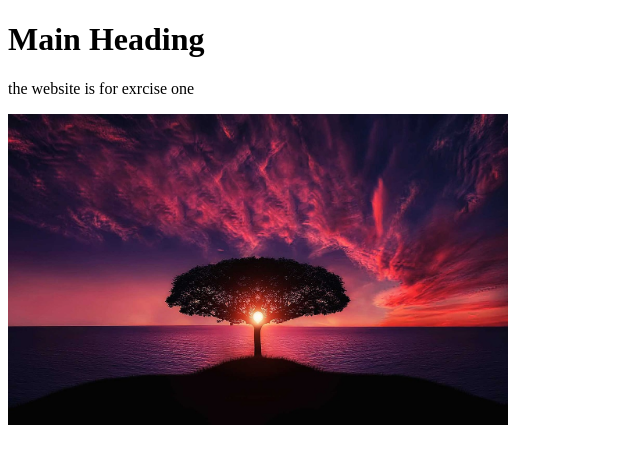
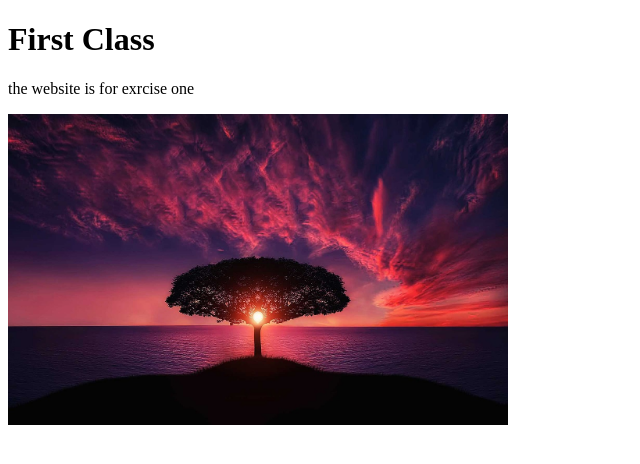
Before and after one commit to FnoizY/Class-work-1, a plain HTML site: page Class 1 HTML/Exercise 1.html in a window 1280 px wide. Shown: the whole page, without its empty margins (0-640 px from the left). Drawn offline with Linux system fonts and the light colour scheme.

Commit message:
second commit

```diff
--- a/Class 1 HTML/Exercise 1.html
+++ b/Class 1 HTML/Exercise 1.html
@@ -5,7 +5,7 @@
   </head>
   <body>
 
-    <h1>Main Heading</h1>
+    <h1>First Class</h1>
     <p>the website is for exrcise one</p>
     <img src="Assets/image 1.jpg"
     alt="Tree on the lake" width="500">
```
